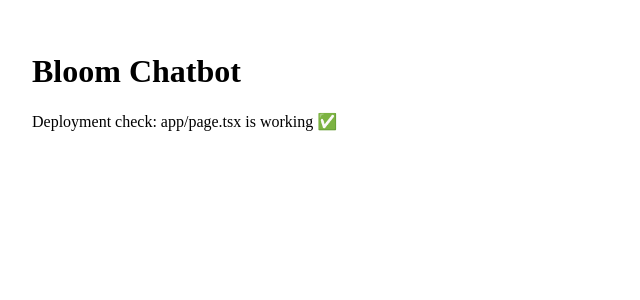
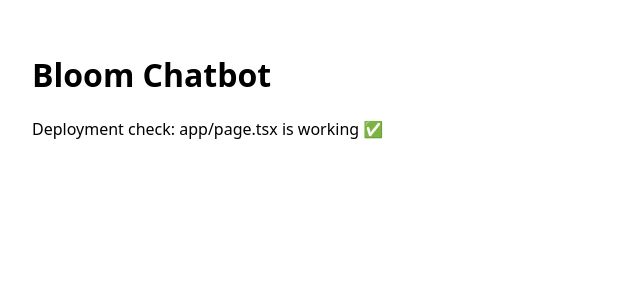
Before and after one commit to simonaugustin-code/Bloombot, a Next.js app: page / in a window 1280 px wide. Shown: the top 300 px of the page, without its empty margins (0-640 px from the left). Built offline with nearby package versions, Linux system fonts and the light colour scheme.

Commit message:
Create layout.tsx

```diff
--- /dev/null
+++ b/app/layout.tsx
@@ -0,0 +1,9 @@
+export const metadata = { title: "Bloom Chatbot" };
+
+export default function RootLayout({ children }: { children: React.ReactNode }) {
+  return (
+    <html lang="sk">
+      <body style={{fontFamily: "system-ui, Arial, sans-serif"}}>{children}</body>
+    </html>
+  );
+}
```
